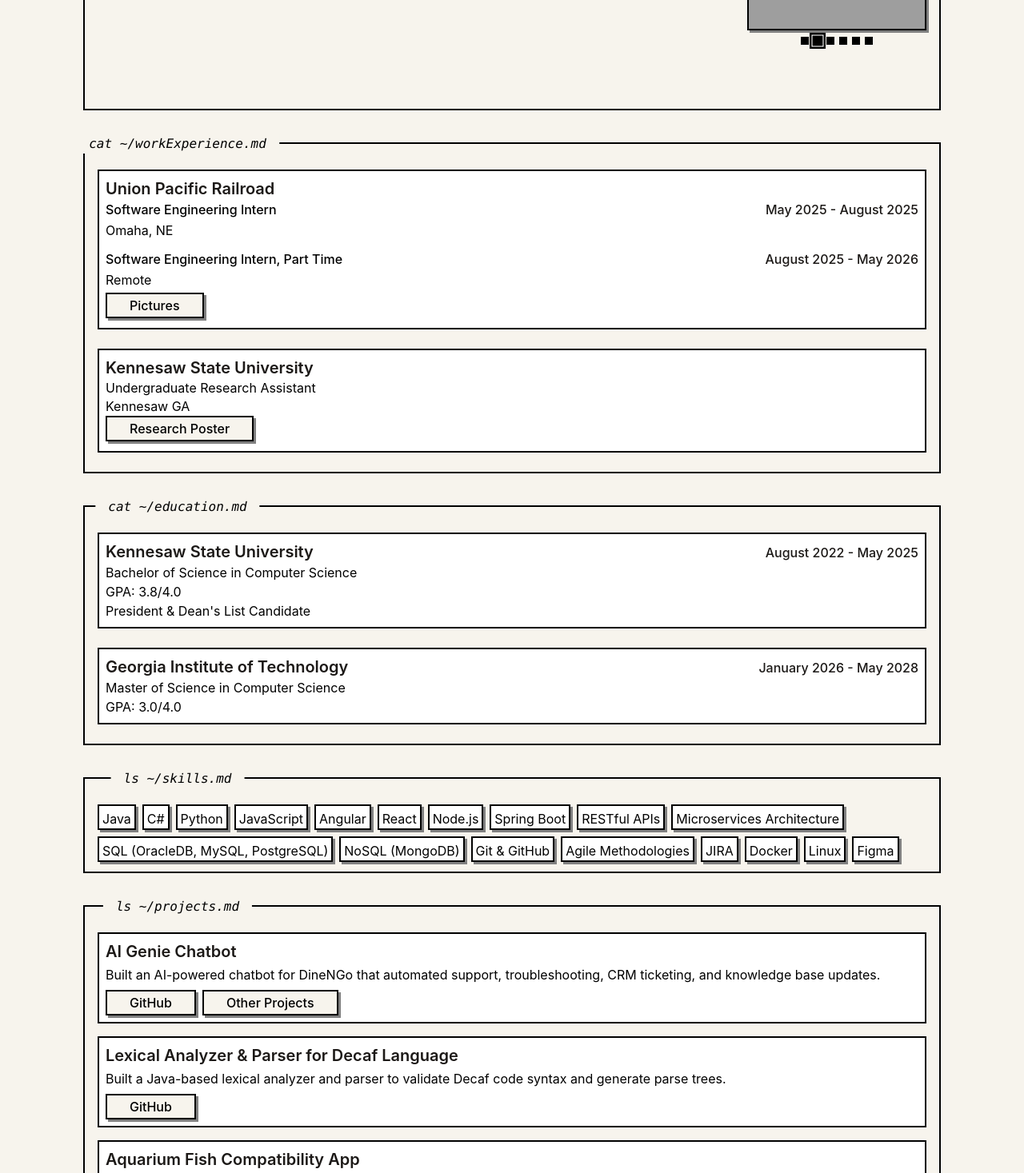
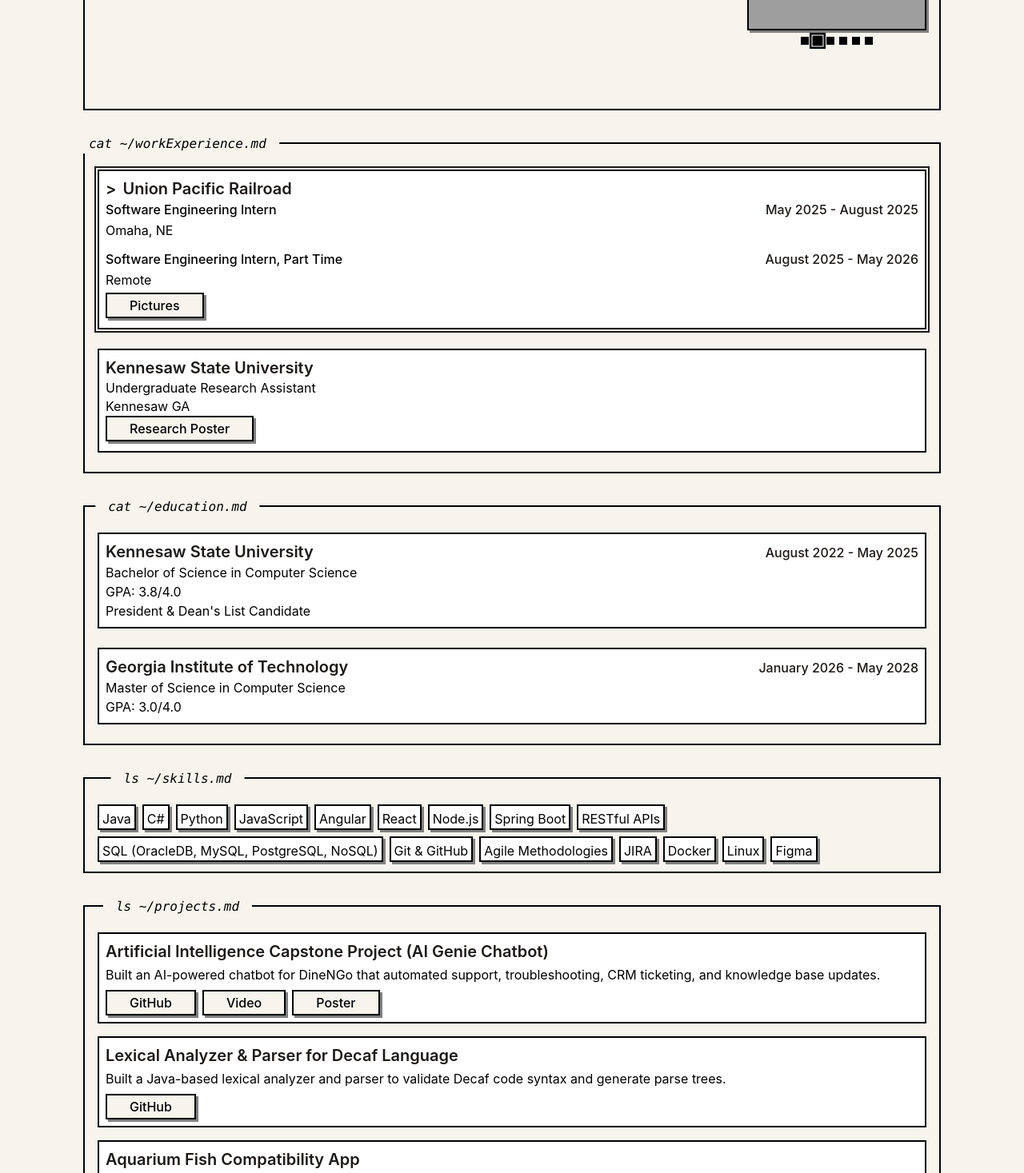
Before and after one commit to Juwonaman/myportfolio, a React (Vite) app: page / in a window 1280 px wide. Shown: the part 584-2051 px from the top of the page at 80% size. Built offline with nearby package versions, Linux system fonts and the light colour scheme; grey boxes are pictures that could not be loaded.

Commit message:
Added move buttons

```diff
--- a/src/App.css
+++ b/src/App.css
@@ -90,6 +90,12 @@
             transition: none;
         }
     }
+    .arrow-nav-card:focus {
+        outline: none;
+    }
+    .arrow-nav-card:focus-visible {
+        @apply outline-2 outline-offset-2 outline-stone-900;
+    }
     .experience-arrow-blink {
         animation: experience-arrow-blink 0.9s step-end infinite;
     }
--- a/src/App.jsx
+++ b/src/App.jsx
@@ -11,6 +11,7 @@
 import ScrollFadeIn from './components/ScrollFadeIn';
 import { openGitHub, openInstagram, openLinkedIn, openResume } from './components/buttonTask';
 import PhotoShuffle from './components/photshuffle';
+import { ArrowNavProvider } from './context/ArrowNavContext';
 
 
 function App() {
@@ -18,6 +19,7 @@
 
   return (
     <main>
+      <ArrowNavProvider>
       <ScrollFadeIn>
 
       <header className= "recipe-between-title">
@@ -128,6 +130,7 @@
        </section>
 
       </ScrollFadeIn>
+      </ArrowNavProvider>
     </main>
   )
 }
--- a/src/components/Education.jsx
+++ b/src/components/Education.jsx
@@ -1,48 +1,41 @@
-import { useState } from 'react';
-import education from '../data/educationMy';
-import schoolLinks from '../data/links';
+import { useState } from "react";
+import education from "../data/educationMy";
+import schoolLinks from "../data/links";
+import { useArrowCard } from "../context/ArrowNavContext";
 
-function Education() {
-  const [hoveredEducation, setHoveredEducation] = useState(null);
+function EducationCard({ edu, idx }) {
+  const [hoveredEducation, setHoveredEducation] = useState(false);
+  const hasLink = Boolean(edu.linkKey && schoolLinks[edu.linkKey]);
 
-  const handleClick = (linkKey) => {
-    const url = schoolLinks[linkKey];
+  const handleClick = () => {
+    const url = schoolLinks[edu.linkKey];
     if (!url) return;
-    window.open(url, '_blank', 'noopener,noreferrer');
+    window.open(url, "_blank", "noopener,noreferrer");
   };
 
-  return (
-    <div>
-      {education.map((edu, idx) => {
-        const hasLink = Boolean(edu.linkKey && schoolLinks[edu.linkKey]);
+  const arrowNav = useArrowCard(`education-${idx}`, {
+    onActivate: handleClick,
+    enabled: hasLink,
+  });
+  const showArrow = hasLink && (arrowNav.isFocused || hoveredEducation);
 
   return (
     <div
-            key={edu.school ?? idx}
-            role={hasLink ? 'link' : undefined}
-            tabIndex={hasLink ? 0 : undefined}
-            onClick={hasLink ? () => handleClick(edu.linkKey) : undefined}
-            onKeyDown={
-              hasLink
-                ? (e) => {
-                    if (e.key === 'Enter' || e.key === ' ') {
-                      e.preventDefault();
-                      handleClick(edu.linkKey);
-                    }
-                  }
-                : undefined
-            }
-            onMouseEnter={() => setHoveredEducation(edu.school)}
-            onMouseLeave={() => setHoveredEducation(null)}
+      ref={hasLink ? arrowNav.ref : undefined}
+      tabIndex={hasLink ? arrowNav.tabIndex : undefined}
+      role={hasLink ? "button" : undefined}
+      onClick={hasLink ? handleClick : undefined}
+      onFocus={hasLink ? arrowNav.onFocus : undefined}
+      onKeyDown={hasLink ? arrowNav.onKeyDown : undefined}
+      onMouseEnter={() => setHoveredEducation(true)}
+      onMouseLeave={() => setHoveredEducation(false)}
       className={`inside-section relative border-2 border-black bg-[var(--justWhite)] px-2 pt-2 pb-2 recipe-between-education ${
-              hasLink ? 'cursor-pointer' : ''
+        hasLink ? `cursor-pointer arrow-nav-card ${arrowNav.className}` : ""
       }`}
     >
       <div className="education-row">
         <h2 className="reciple-section-xsmall flex min-w-0 flex-1 items-center gap-2">
-                {hoveredEducation === edu.school && hasLink && (
-                  <span className="experience-arrow-blink">{">"}</span>
-                )}
+          {showArrow && <span className="experience-arrow-blink">{">"}</span>}
           {edu.school}
         </h2>
         <p className="education-date shrink-0">{edu.date}</p>
@@ -52,7 +45,14 @@
       {edu.certs ? <p>{edu.certs}</p> : null}
     </div>
   );
-      })}
+}
+
+function Education() {
+  return (
+    <div>
+      {education.map((edu, idx) => (
+        <EducationCard key={edu.school ?? idx} edu={edu} idx={idx} />
+      ))}
     </div>
   );
 }
--- a/src/components/Projects.jsx
+++ b/src/components/Projects.jsx
@@ -1,5 +1,6 @@
 import { useState } from "react";
 import projects from "../data/projects";
+import { useArrowCard } from "../context/ArrowNavContext";
 
 function ProjectCard({
   project,
@@ -13,16 +14,27 @@
   const isExpanded = expandedKey === cardKey;
   const isHovered = hoveredTitle === cardKey;
 
+  const arrowNav = useArrowCard(`project-${cardKey}`, {
+    onActivate: () => onCardClick(cardKey),
+  });
+  const showArrow = arrowNav.isFocused || isHovered;
+
   return (
     <div
-      className="inside-section relative cursor-pointer border-2 border-black bg-[var(--justWhite)] px-2 pt-2 pb-2 "
+      ref={arrowNav.ref}
+      tabIndex={arrowNav.tabIndex}
+      role="button"
+      aria-expanded={isExpanded}
+      className={`inside-section arrow-nav-card relative cursor-pointer border-2 border-black bg-[var(--justWhite)] px-2 pt-2 pb-2 ${arrowNav.className}`}
       onClick={() => onCardClick(cardKey)}
+      onFocus={arrowNav.onFocus}
+      onKeyDown={arrowNav.onKeyDown}
       onMouseEnter={() => onHover(cardKey)}
       onMouseLeave={() => onHover(null)}
     >
       <div className="experience-row">
         <h2 className="reciple-section-xsmall flex min-w-0 flex-1 items-center gap-2">
-          {isHovered && (
+          {showArrow && (
             <span className="experience-arrow-blink">{">"}</span>
           )}
           {project.title}
--- a/src/components/workExp.jsx
+++ b/src/components/workExp.jsx
@@ -1,6 +1,7 @@
 import React, { useEffect, useRef, useState } from "react";
 import workEx from "../data/workExp";
 import schoolLinks from "../data/links";
+import { useArrowCard } from "../context/ArrowNavContext";
 
 export function CompAndRole() {
   const [index, setIndex] = useState(0);
@@ -39,39 +40,37 @@
   );
 }
 
-export function WorkExp() {
-  const [hoveredCompany, setHoveredCompany] = useState(null);
-  const [expandedIndex, setExpandedIndex] = useState(null);
-
-  const handleCardClick = (idx) => {
-    setExpandedIndex((current) => (current === idx ? null : idx));
-  };
-
-  const handleCompanyClick = (e, linkKey) => {
-    e.stopPropagation();
-    const url = schoolLinks[linkKey];
-    if (!url) return;
-    window.open(url, "_blank", "noopener,noreferrer");
-  };
-
-  return (
-    <section>
-      {workEx.map((comp, idx) => {
-        const hoverKey = comp.positions?.length ? comp.company : comp.role;
+function WorkExpCard({
+  comp,
+  idx,
+  hoverKey,
+  hoveredCompany,
+  setHoveredCompany,
+  expandedIndex,
+  onCardClick,
+  onCompanyClick,
+}) {
+  const arrowNav = useArrowCard(`work-${idx}`, {
+    onActivate: () => onCardClick(idx),
+  });
+  const showArrow = arrowNav.isFocused || hoveredCompany === hoverKey;
 
   return (
     <div
-            key={idx}
-            className="inside-section relative cursor-pointer border-2 border-black bg-[var(--justWhite)] px-2 pt-2 recipe-between-education"
-            onClick={() => handleCardClick(idx)}
+      ref={arrowNav.ref}
+      tabIndex={arrowNav.tabIndex}
+      role="button"
+      aria-expanded={expandedIndex === idx}
+      className={`inside-section arrow-nav-card relative cursor-pointer border-2 border-black bg-[var(--justWhite)] px-2 pt-2 recipe-between-education ${arrowNav.className}`}
+      onClick={() => onCardClick(idx)}
+      onFocus={arrowNav.onFocus}
+      onKeyDown={arrowNav.onKeyDown}
       onMouseEnter={() => setHoveredCompany(hoverKey)}
       onMouseLeave={() => setHoveredCompany(null)}
     >
       <div className="experience-row">
         <h2 className="reciple-section-xsmall flex min-w-0 flex-1 items-center gap-2">
-                {hoveredCompany === hoverKey && (
-                  <span className="experience-arrow-blink">{">"}</span>
-                )}
+          {showArrow && <span className="experience-arrow-blink">{">"}</span>}
           {comp.company}
         </h2>
       </div>
@@ -101,7 +100,7 @@
         {comp.linkKey && schoolLinks[comp.linkKey] && (
           <button
             type="button"
-                  onClick={(e) => handleCompanyClick(e, comp.linkKey)}
+            onClick={(e) => onCompanyClick(e, comp.linkKey)}
             className="my-buttonpt w-fit shrink-0 cursor-pointer border-2 border-black px-7 py-0.5 font-medium text-black shadow-[3px_3px_0px_grey] transition-all"
           >
             {comp.buttonLabel ?? "Company"}
@@ -122,6 +121,41 @@
       </div>
     </div>
   );
+}
+
+export function WorkExp() {
+  const [hoveredCompany, setHoveredCompany] = useState(null);
+  const [expandedIndex, setExpandedIndex] = useState(null);
+
+  const handleCardClick = (idx) => {
+    setExpandedIndex((current) => (current === idx ? null : idx));
+  };
+
+  const handleCompanyClick = (e, linkKey) => {
+    e.stopPropagation();
+    const url = schoolLinks[linkKey];
+    if (!url) return;
+    window.open(url, "_blank", "noopener,noreferrer");
+  };
+
+  return (
+    <section>
+      {workEx.map((comp, idx) => {
+        const hoverKey = comp.positions?.length ? comp.company : comp.role;
+
+        return (
+          <WorkExpCard
+            key={idx}
+            comp={comp}
+            idx={idx}
+            hoverKey={hoverKey}
+            hoveredCompany={hoveredCompany}
+            setHoveredCompany={setHoveredCompany}
+            expandedIndex={expandedIndex}
+            onCardClick={handleCardClick}
+            onCompanyClick={handleCompanyClick}
+          />
+        );
       })}
     </section>
   );
--- /dev/null
+++ b/src/context/ArrowNavContext.jsx
@@ -0,0 +1,153 @@
+import {
+  createContext,
+  useCallback,
+  useContext,
+  useEffect,
+  useRef,
+  useState,
+} from "react";
+
+const ArrowNavContext = createContext(null);
+
+function focusEntry(entry, { scroll = true } = {}) {
+  entry.ref.current?.focus({ preventScroll: true });
+  if (scroll) {
+    entry.ref.current?.scrollIntoView({ block: "nearest", behavior: "smooth" });
+  }
+}
+
+export function ArrowNavProvider({ children }) {
+  const registryRef = useRef(new Map());
+  const orderRef = useRef(0);
+  const initialFocusDone = useRef(false);
+  const [focusedId, setFocusedId] = useState(null);
+  const [registryVersion, bump] = useState(0);
+
+  const register = useCallback((id, ref, onActivate) => {
+    const order = orderRef.current;
+    orderRef.current += 1;
+    registryRef.current.set(id, { ref, onActivate, order });
+    bump((n) => n + 1);
+    setFocusedId((current) => {
+      if (current !== null) return current;
+      const sorted = [...registryRef.current.entries()].sort(
+        (a, b) => a[1].order - b[1].order,
+      );
+      return sorted[0]?.[0] ?? null;
+    });
+    return () => {
+      registryRef.current.delete(id);
+      setFocusedId((current) => (current === id ? null : current));
+      bump((n) => n + 1);
+    };
+  }, []);
+
+  const getSortedEntries = useCallback(() => {
+    return [...registryRef.current.entries()]
+      .sort((a, b) => a[1].order - b[1].order)
+      .map(([id, entry]) => ({ id, ...entry }));
+  }, []);
+
+  const focusById = useCallback((id) => {
+    const entry = registryRef.current.get(id);
+    if (!entry) return;
+    setFocusedId(id);
+    focusEntry(entry);
+  }, []);
+
+  useEffect(() => {
+    if (initialFocusDone.current || !focusedId) return;
+
+    const entry = registryRef.current.get(focusedId);
+    if (!entry?.ref.current) return;
+
+    initialFocusDone.current = true;
+    requestAnimationFrame(() => focusEntry(entry, { scroll: false }));
+  }, [focusedId, registryVersion]);
+
+  useEffect(() => {
+    const handleKeyDown = (e) => {
+      if (e.key !== "ArrowDown" && e.key !== "ArrowUp") return;
+
+      const entries = getSortedEntries();
+      if (entries.length === 0) return;
+
+      let activeIndex = entries.findIndex(
+        (entry) => entry.ref.current === document.activeElement,
+      );
+      if (activeIndex === -1 && focusedId) {
+        activeIndex = entries.findIndex((entry) => entry.id === focusedId);
+      }
+
+      if (activeIndex === -1) return;
+
+      e.preventDefault();
+
+      const delta = e.key === "ArrowDown" ? 1 : -1;
+      const nextIndex = activeIndex + delta;
+      if (nextIndex < 0 || nextIndex >= entries.length) return;
+
+      focusById(entries[nextIndex].id);
+    };
+
+    window.addEventListener("keydown", handleKeyDown);
+    return () => window.removeEventListener("keydown", handleKeyDown);
+  }, [focusById, focusedId, getSortedEntries]);
+
+  const value = {
+    register,
+    focusedId,
+    setFocusedId,
+    getSortedEntries,
+  };
+
+  return (
+    <ArrowNavContext.Provider value={value}>{children}</ArrowNavContext.Provider>
+  );
+}
+
+export function useArrowCard(id, { onActivate, enabled = true }) {
+  const context = useContext(ArrowNavContext);
+  const ref = useRef(null);
+  const onActivateRef = useRef(onActivate);
+  onActivateRef.current = onActivate;
+
+  if (!context) {
+    throw new Error("useArrowCard must be used within ArrowNavProvider");
+  }
+
+  const { register, focusedId, setFocusedId, getSortedEntries } = context;
+
+  useEffect(() => {
+    if (!enabled) return undefined;
+    return register(id, ref, () => onActivateRef.current?.());
+  }, [enabled, id, register]);
+
+  const entries = getSortedEntries();
+  const firstId = entries[0]?.id ?? null;
+  const isFocused = focusedId === id;
+  const isTabStop = enabled && (isFocused || (focusedId === null && id === firstId));
+
+  const onFocus = useCallback(() => {
+    if (enabled) setFocusedId(id);
+  }, [enabled, id, setFocusedId]);
+
+  const onKeyDown = useCallback(
+    (e) => {
+      if (e.key === "Enter" || e.key === " ") {
+        e.preventDefault();
+        onActivateRef.current?.();
+      }
+    },
+    [],
+  );
+
+  return {
+    ref,
+    tabIndex: isTabStop ? 0 : -1,
+    isFocused,
+    onFocus,
+    onKeyDown,
+    className: "arrow-nav-card",
+  };
+}
--- a/src/data/links.js
+++ b/src/data/links.js
@@ -2,6 +2,7 @@
   kennesaw: 'https://www.kennesaw.edu/',
   union: 'https://www.up.com/',
   georgiain: 'https://www.gatech.edu/',
+  symposium: 'https://digitalcommons.kennesaw.edu/undergradsymposiumksu/spring2025/spring2025/32/'
 };
 
 export default schoolLinks;
--- a/src/data/projects.js
+++ b/src/data/projects.js
@@ -1,13 +1,14 @@
 const projects = [
   {
     id: "ai-genie",
-    title: "AI Genie Chatbot",
+    title: "Artificial Intelligence Capstone Project (AI Genie Chatbot)",
     description:
       "Built an AI-powered chatbot for DineNGo that automated support, troubleshooting, CRM ticketing, and knowledge base updates.",
     stack: ["Angular", "Node.js", "PostgreSQL", "OpenAI API", "Web scraping"],
     buttons: [
-      { label: "GitHub", url: "https://github.com/Juwonaman" },
-      { label: "Other Projects", url: "" },
+      { label: "GitHub", url: "https://github.com/AIGenieChatBot/DineNGO" },
+      { label: "Video", url: "https://www.youtube.com/watch?v=4VIRtcmQrwo" },
+      { label: "Poster", url: "https://digitalcommons.kennesaw.edu/cgi/viewcontent.cgi?article=1561&context=cday" },
     ],
   },
   {
@@ -16,7 +17,7 @@
     description:
       "Built a Java-based lexical analyzer and parser to validate Decaf code syntax and generate parse trees.",
     stack: ["Java", "Compiler Design", "Recursive Descent Parsing", "Lexical Analysis"],
-    buttons: [{ label: "GitHub", url: "" }],
+    buttons: [{ label: "GitHub", url: "https://github.com/Juwonaman/DecafJavaScanner" }],
   },
   {
     id: "aquarium-app",
--- a/src/data/skills.js
+++ b/src/data/skills.js
@@ -8,9 +8,7 @@
     "Node.js",
     "Spring Boot",
     "RESTful APIs",
-    "Microservices Architecture",
-    "SQL (OracleDB, MySQL, PostgreSQL)",
-    "NoSQL (MongoDB)",
+    "SQL (OracleDB, MySQL, PostgreSQL, NoSQL)",
     "Git & GitHub",
     "Agile Methodologies",
     "JIRA",
--- a/src/data/workExp.js
+++ b/src/data/workExp.js
@@ -23,7 +23,7 @@
     role: "Undergraduate Research Assistant",
     date: "January 2025 - May 2025",
     location: "Kennesaw GA",
-    linkKey: "kennesaw",
+    linkKey: "symposium",
     buttonLabel: "Research Poster",
     duties: ["Python", "Machine Learning", "Data Analysis", "Data Preprocessing"],
   },
```
Lines whose indentation alone changed are shown as unchanged.
